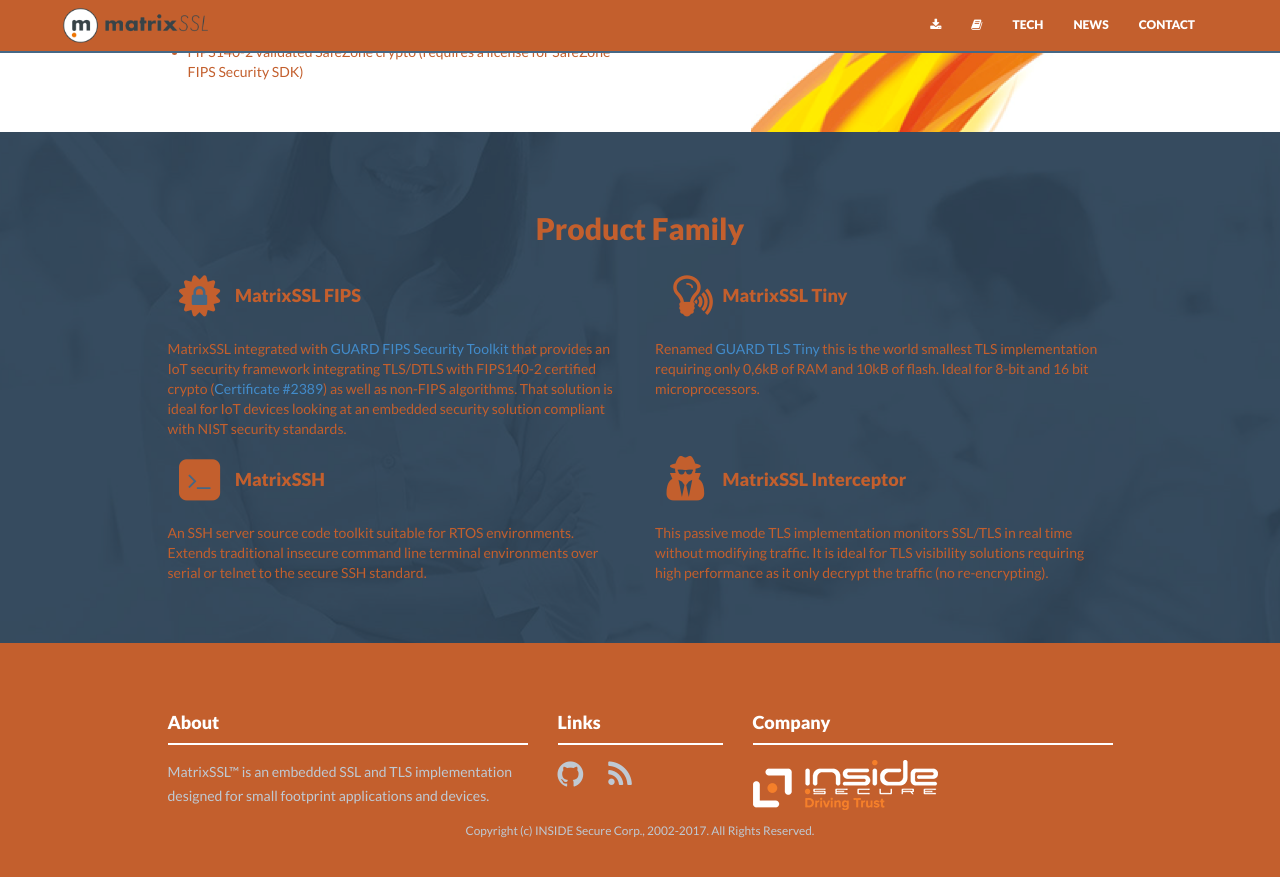
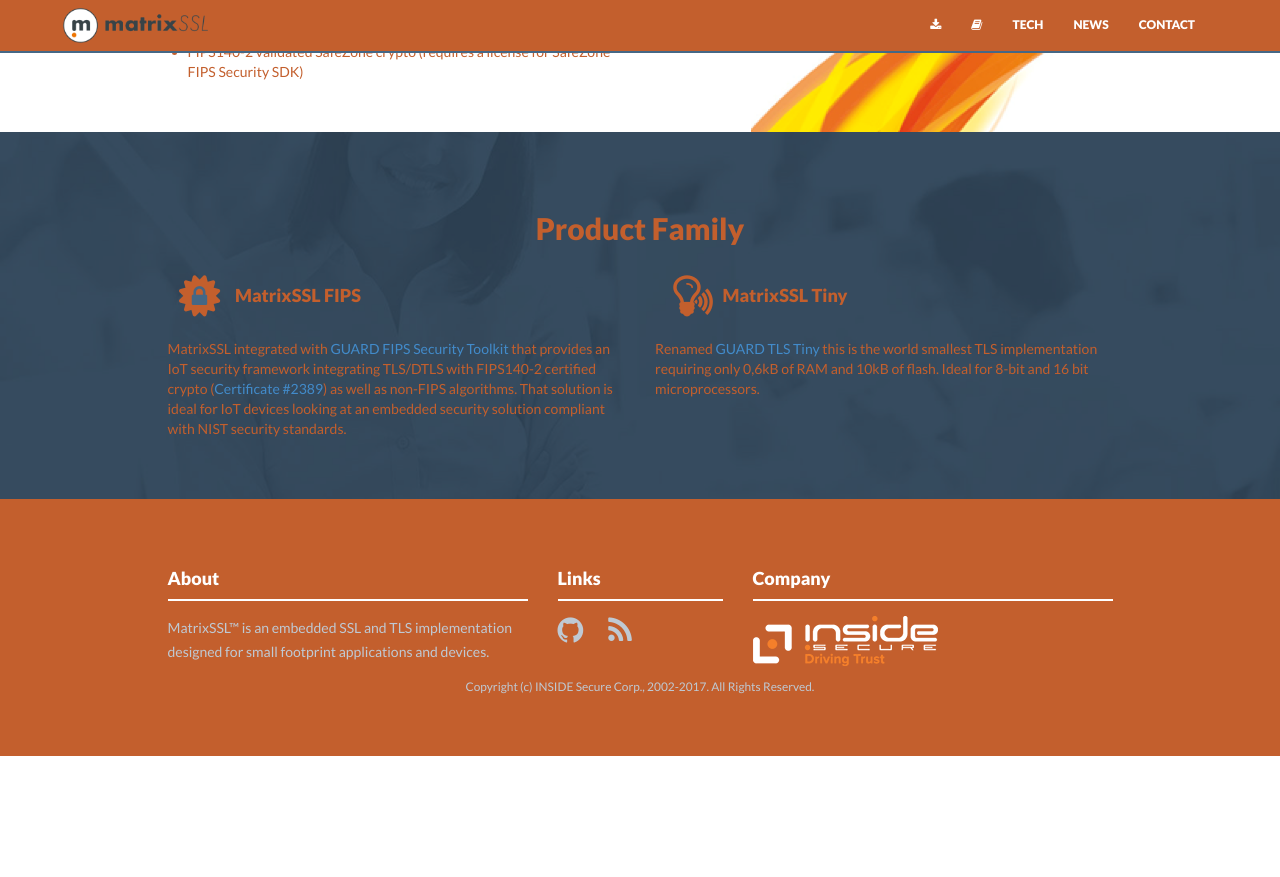
Before and after one commit to Layty/ssl, a Jekyll site: the page built from index.html, in a window 1280 px wide and 900 px high, scrolled down 1264 px. Shown: the top 877 px of the window. Built offline with Jekyll 4.4.1, drawn with Linux system fonts in a browser that asks for light colours; nearby versions of some CDN libraries; after the commit the page ends 2020 px from its top, so only the background shows below that.

Commit message:
Update index.html

```diff
--- a/index.html
+++ b/index.html
@@ -89,25 +89,7 @@
 Renamed <a href="https://www.insidesecure.com/Products/Data-Communication/GUARD-Secure-Communication-Toolkits/GUARD-TLS-Tiny" target='_new'>GUARD TLS Tiny</a> this is the world smallest TLS implementation requiring only 0,6kB of RAM and 10kB of flash. Ideal for 8-bit and 16 bit microprocessors.
   </div>
  </div>
- <div class="row">
-  <div class="col-md-5 col-md-offset-1">
-<h4>
-<span class="fa-stack fa-lg fa-pad">
-  <i class="fa fa-square fa-stack-2x"></i>
-  <i class="fa fa-terminal fa-stack-1x fa-bg"></i>
-</span>
-MatrixSSH</h4>
-An SSH server source code toolkit suitable for RTOS environments. Extends traditional insecure command line terminal environments over serial or telnet to the secure SSH standard.
-  </div>
-  <div class="col-md-5">
-<h4>
-<span class="fa-stack fa-lg fa-pad">
-  <i class="fa fa-user-secret fa-stack-2x"></i>
-</span>
-MatrixSSL&nbsp;Interceptor</h4>
-This passive mode TLS implementation monitors SSL/TLS in real time without modifying traffic. It is ideal for TLS visibility solutions requiring high performance as it only decrypt the traffic (no re-encrypting).
-  </div>
- </div>
+
  </div>
 </div>
 </div>
```
